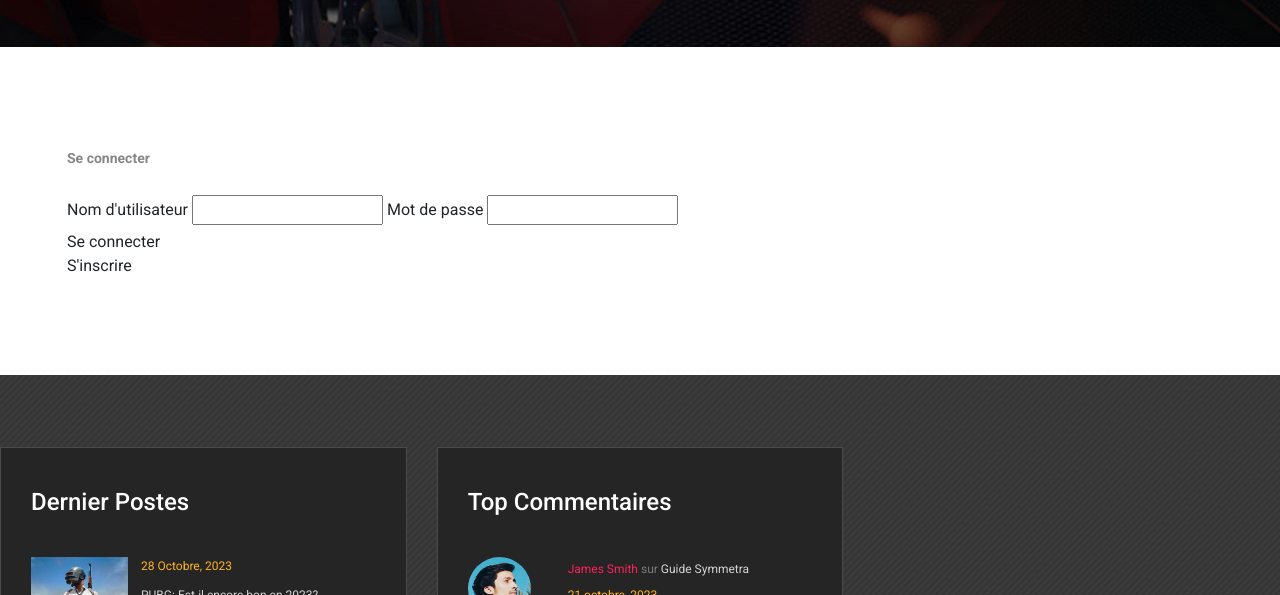
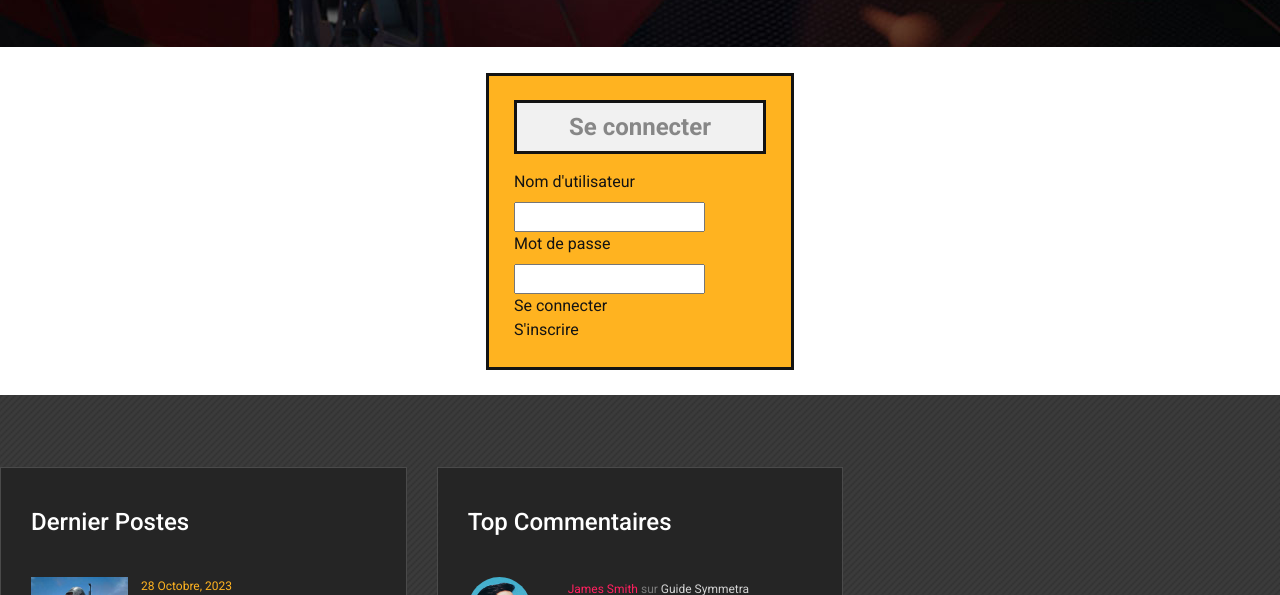
Before and after one commit to Bastien-FONTAGNE/Projet_API2, a plain HTML site: page connexion.html in a window 1280 px wide. Shown: the part 691-1286 px from the top of the page. Drawn offline with Linux system fonts and the light colour scheme; some packages are replaced by stand-ins of ours.

Commit message:
mise en page connexion et inscription

```diff
--- a/connexion.html
+++ b/connexion.html
@@ -91,7 +91,7 @@
 
 <!-- Page section -->
 <section class="page-section spad contact-page">
-	<div class="container">
+	<div class="loginForm">
 		<form>
 			<p class="formTitle"><strong>Se connecter</strong></p>
 			<div id="resultRegister" style="color: red; margin: 2%;"></div>
--- a/css/style.css
+++ b/css/style.css
@@ -1504,3 +1504,31 @@ ol {
 		font-size: 40px;
 	}
 }
+
+section.page-section.spad.contact-page {
+  display: flex;
+  align-items: center;
+  justify-content: center;
+  padding: 2%;
+}
+
+.loginForm {
+  width: 25%;
+  padding: 2%;
+  border-style: solid;
+  background-color: #ffb320;
+  color: #131313;
+  display: flex;
+  flex-direction: column;
+  justify-content: center;
+}
+
+.formTitle {
+  font-size: 150%;
+  text-align: center;
+  border-width: 2%;
+  border-color: #131313;
+  border-style: solid;
+  background-color: #f1f1f1;
+  border-radius: 0%;
+}
```
Also changed, not shown: inscription.html (+1 -1 lines).
